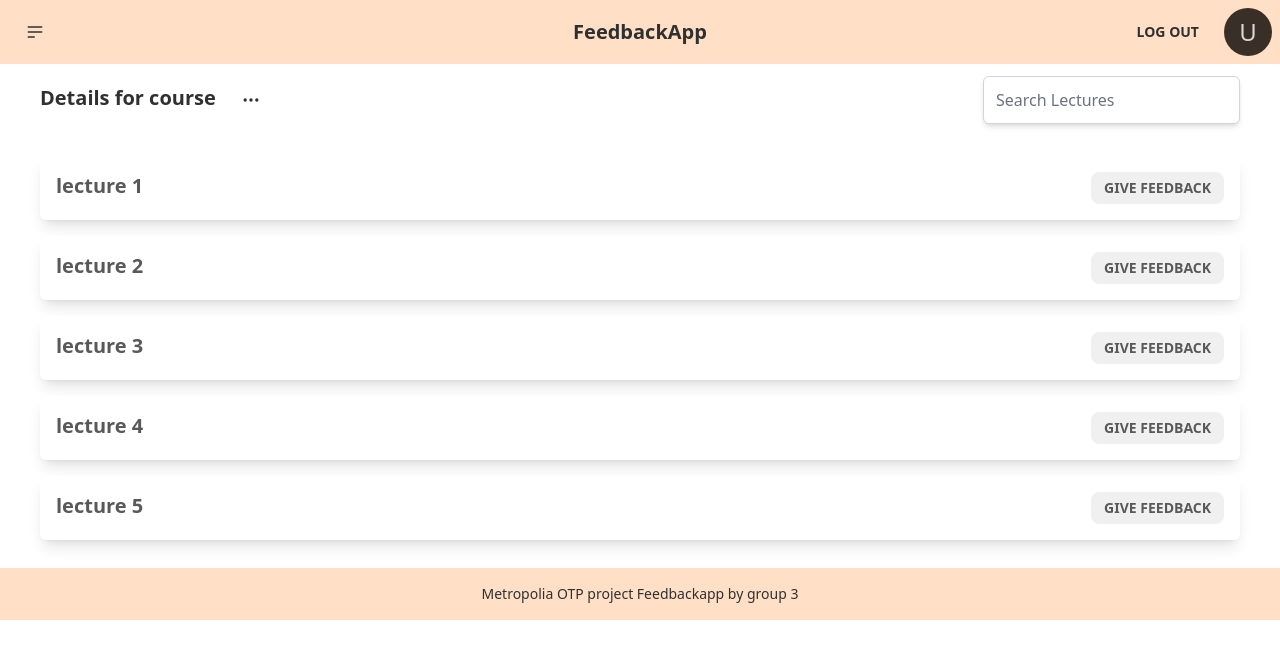
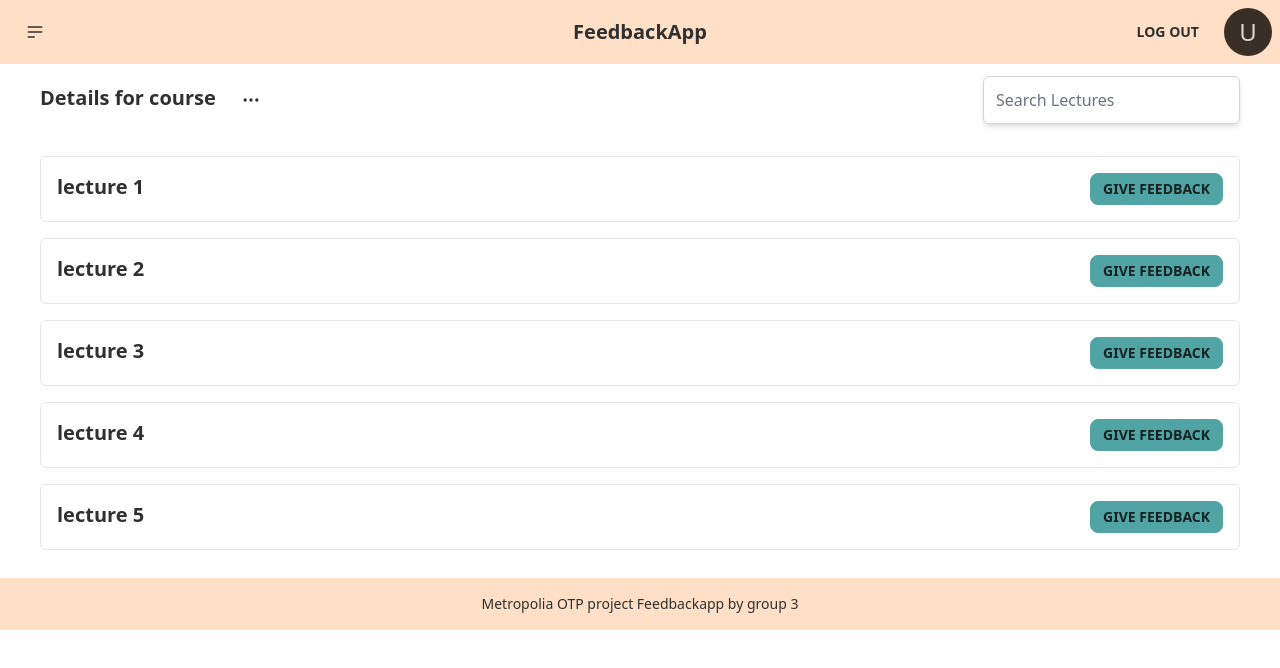
Before and after one commit to snamnna/Feedback-app, a React (Vite) app in the folder Client/: page /courses/1 in a window 1280 px wide. Shown: the top 668 px of the page. Built offline with nearby package versions, Linux system fonts and the light colour scheme; no server answers; sample sign-in values are in the browser's storage.

Commit message:
lisätty metodien alkuja ja todoita

```diff
--- a/Client/src/Pages/CourseDetails/components/LectureCard.jsx
+++ b/Client/src/Pages/CourseDetails/components/LectureCard.jsx
@@ -1,14 +1,17 @@
 import PropTypes from "prop-types";
 import { useNavigate } from "react-router-dom";
 
-//TODO: feedbackit prosenteiksi tähän
-//TODO: feedback module
-
+//TODO: hae tiedot oikein (lecture ja owner/teacher)
 const LectureCard = ({ lecture }) => {
   const navigate = useNavigate();
-  const handleClick = () => {
+
+  const handleViewFeedback = () => {
     // Navigate to the feedback page with the lectureId
     navigate(`/lectures/${lecture.id}`);
+  };
+
+  const handleGiveFeedback = () => {
+    //TODO: feedback modul tms?
   };
 
   //TODO: lisää logiikka userin tyypin hakemiseen ja aseta isTeacher sen mukaan
@@ -16,11 +19,11 @@ const LectureCard = ({ lecture }) => {
 
   return (
     <div
-      className="card card-compact max-h-sm shadow-lg rounded-md overflow-hidden cursor-pointer my-2"
+      className="card card-compact max-h-sm border rounded-md overflow-hidden  my-2"
       data-testid="lecture-card"
     >
       <div
-        className="card-body rounded bg-base-100 shadow-md opacity-80 flex flex-row"
+        className="card-body rounded bg-base-100 shadow-md  flex flex-row"
         data-testid="lecture-card-body"
       >
         <h2 className="card-title">{lecture.name}</h2>
@@ -28,13 +31,21 @@ const LectureCard = ({ lecture }) => {
         {isTeacher ? (
           <>
             <p className="">{lecture.feedback}</p>
-            <button className="btn btn-sm self-end" onClick={handleClick}>
+            <button
+              className="btn btn-primary btn-sm self-end"
+              onClick={handleViewFeedback}
+            >
               View feedback
             </button>
           </>
         ) : (
           <div className="">
-            <button className="btn btn-sm">Give feedback</button>
+            <button
+              className="btn btn-primary btn-sm"
+              onClick={handleGiveFeedback}
+            >
+              Give feedback
+            </button>
           </div>
         )}
       </div>
@@ -43,17 +54,18 @@ const LectureCard = ({ lecture }) => {
 };
 
 LectureCard.defaultProps = {
-  course: {
+  lecture: {
     name: "Lecture 1",
     feedback: "lecture feedback",
+    id: 1,
   },
 };
 
 LectureCard.propTypes = {
-  course: PropTypes.shape({
+  lecture: PropTypes.shape({
     name: PropTypes.string,
     feedback: PropTypes.string,
-    id: PropTypes.string,
+    id: PropTypes.number,
   }),
 };
 
```
